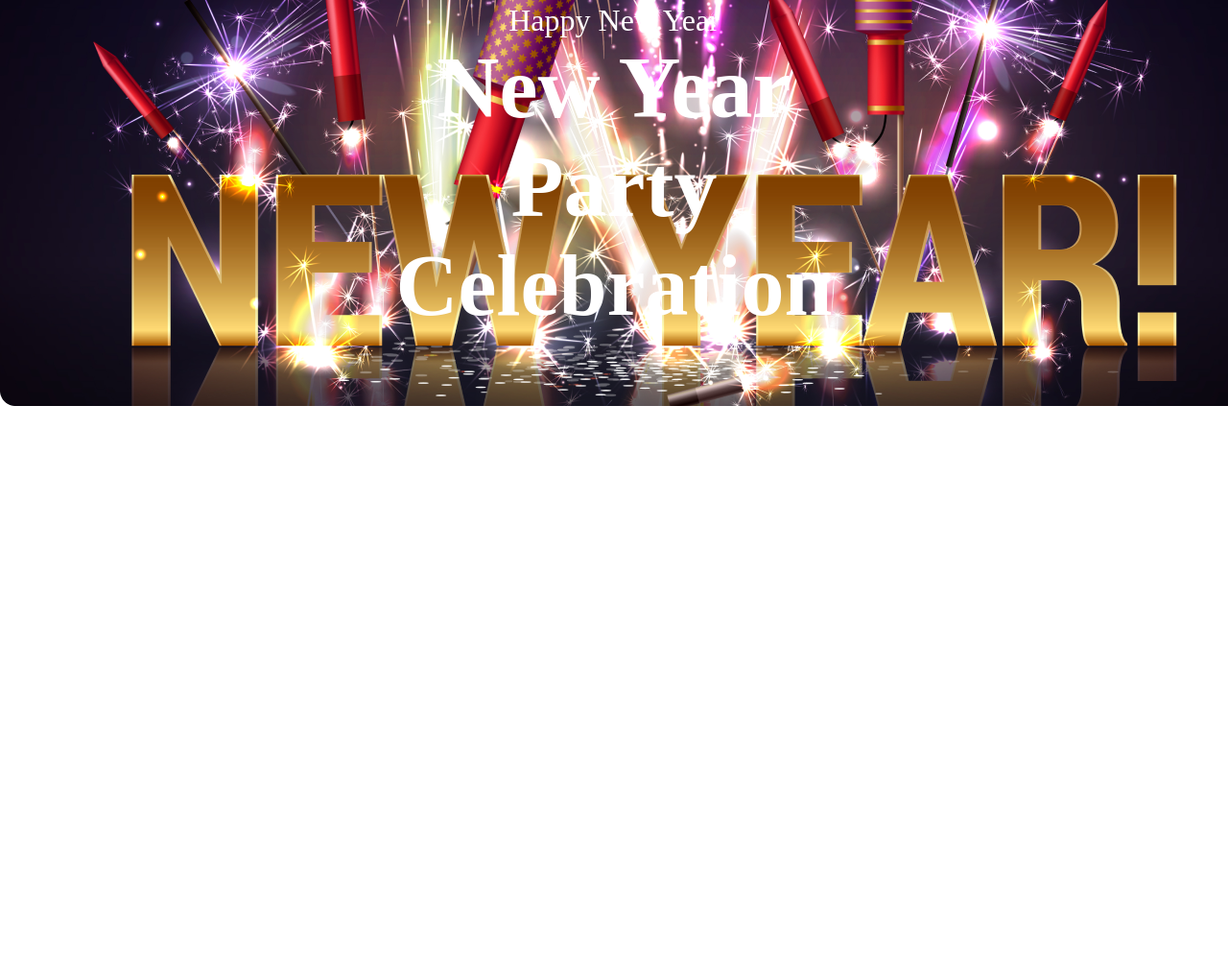
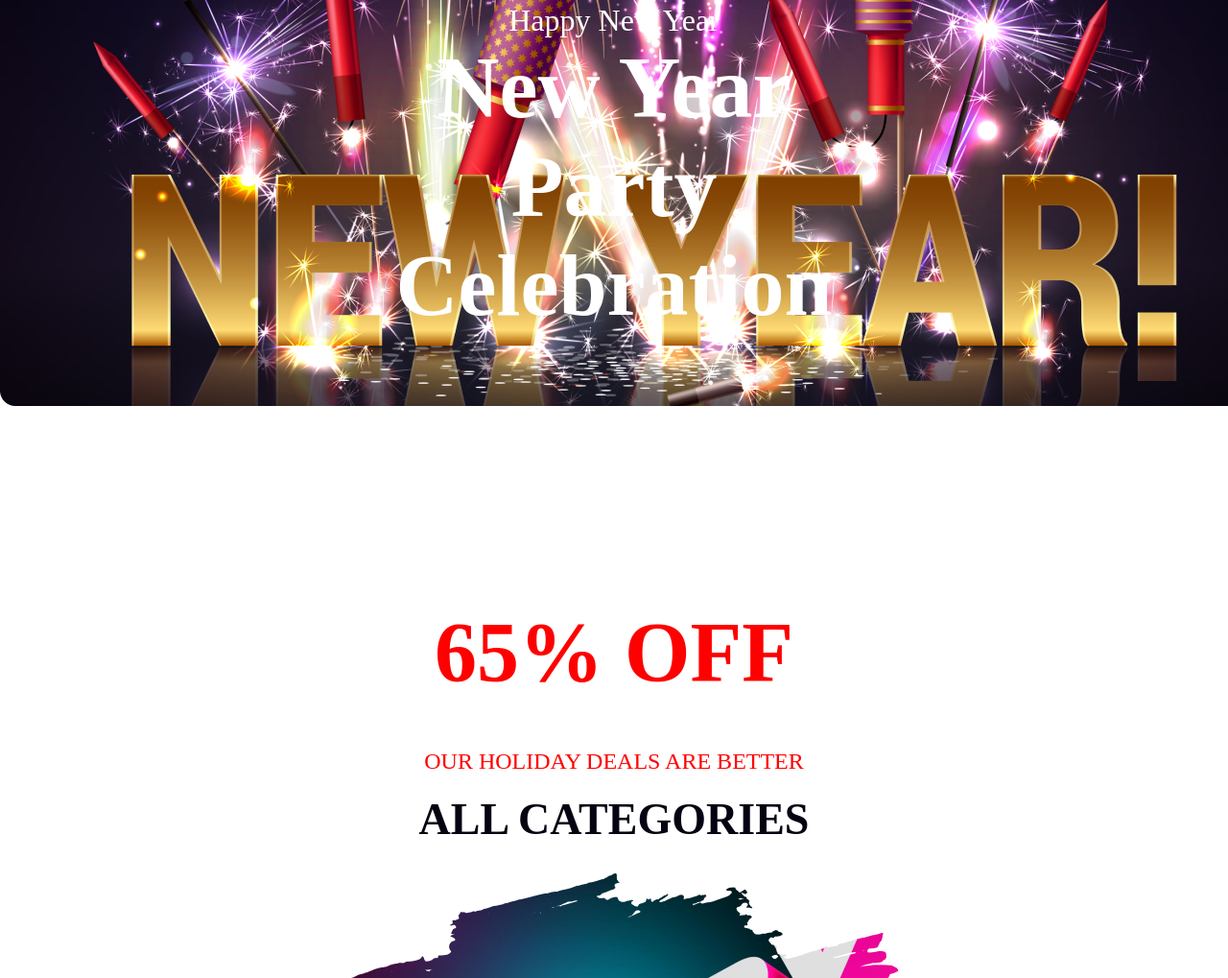
Before and after one commit to alamin-wd/new-year-assignment1, a plain HTML site: page index.html in a window 1280 px wide. Shown: the part 187-1206 px from the top of the page at 96% size. Before the commit the page ends 800 px from the top, so only its background shows below. Drawn offline with Linux system fonts and the light colour scheme.

Commit message:
Categories section complete

```diff
--- a/index.html
+++ b/index.html
@@ -12,8 +12,9 @@
     <link rel="stylesheet" href="./styles/style.css">
 </head>
 <body>
+
+<main>
     <!-- Banner Section Start -->
-<main>
     <section class="banner">
         <div class="banner-content">
             <h3 class="banner-title">Happy New Year</h3>
@@ -21,7 +22,18 @@
             <h2 class="main-banner-tittle">Celebration</h2>
         </div>
     </section>
+    <!-- Banner Section End -->
+    <!-- Categories Section Start -->
+    <section class="categories-section">
+        <div class="category-content">
+            <h1 class="category-tittle-1">65% OFF</h1>
+            <h4 class="category-tittle-2">OUR HOLIDAY DEALS ARE BETTER</h4>
+            <h2 class="category-tittle-3">ALL CATEGORIES</h2>
+            <img src="./resources/New Year Photo.png" alt="">
+        </div>
+    </section>
+    <!-- Categories Section End -->
 </main>
-    <!-- Banner Section End -->
+
 </body>
 </html>
--- a/styles/style.css
+++ b/styles/style.css
@@ -1,3 +1,4 @@
+
 *{
     margin: 0px;
     padding: 0px;
@@ -17,12 +18,14 @@ body {
         font-style: normal;
       }
 
-      main {
-        max-width: 1320px;
-        margin: 10px auto;
-      }
+}
 
-}
+main {
+    max-width: 1320px;
+    margin: 10px auto;
+  }
+
+/* Banner Section Styles Start */
 
 .banner {
     background-image: url('../resources/Banner\ Image.png');
@@ -45,3 +48,31 @@ color: #FFFFFF;
 font-size: 90px;
 font-weight: 700;
 }
+/* Banner Section Styles End */
+
+/* Categories Section Styles start */
+
+.categories-section {
+    margin: 100px auto;
+}
+.category-content {
+    text-align: center;
+}
+.category-tittle-1 {
+color: #FF0000;
+font-size: 88px;
+font-weight: 700;
+margin-bottom: 50px;
+}
+.category-tittle-2 {
+color: #FF0000;
+font-size: 24px;
+font-weight: 500;
+margin-bottom: 20px;
+}
+.category-tittle-3 {
+color: #070211;
+font-size: 46px;
+font-weight: 700;
+margin-bottom: 30px;
+}
```
